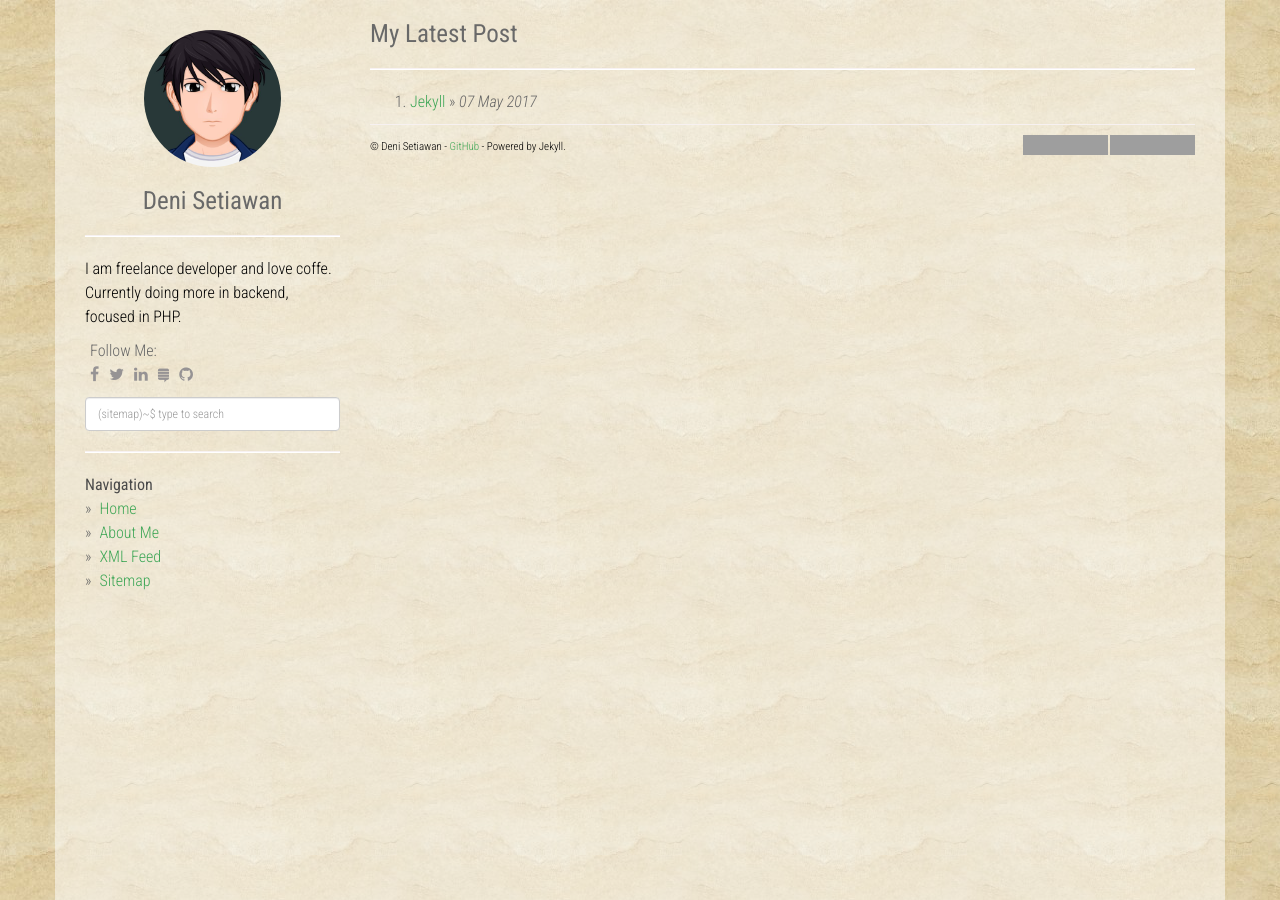
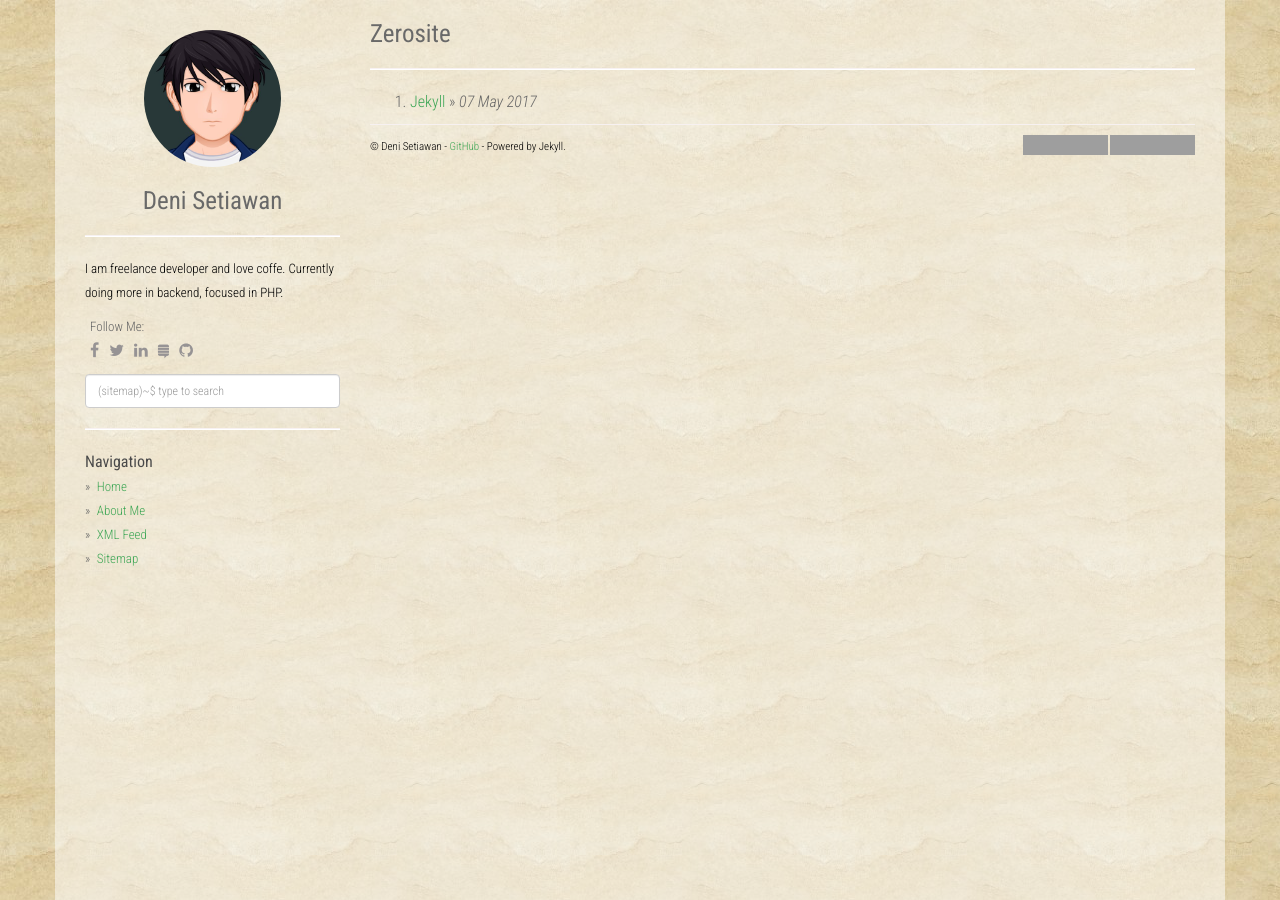
Before and after one commit to HeyDSN/HeyDSN.github.io, a Jekyll site: the page built from index.html, in a window 1280 px wide. Built offline with Jekyll 4.4.1, drawn with Linux system fonts in a browser that asks for light colours; nearby versions of some CDN libraries; the list of posts is cut into pages by our own code; grey boxes are pictures that could not be loaded.

Commit message:
Change title

```diff
--- a/_config.yml
+++ b/_config.yml
@@ -1,4 +1,4 @@
-title: My Latest Post
+title: Zerosite
 description: Deni Setiawan Personal Blog Powered By Jekyll and GitHub
 author: Deni Setiawan
 github: https://github.com/zerosite
--- a/static/css/main.css
+++ b/static/css/main.css
@@ -87,7 +87,7 @@ footer {
 /* Left column */
 div.col-sm-3 {
   margin-top: 30px;
-  /*font-size: 13px;*/
+  font-size: 13px;
   color: #666;
 }
 div.col-sm-3 strong {
```
